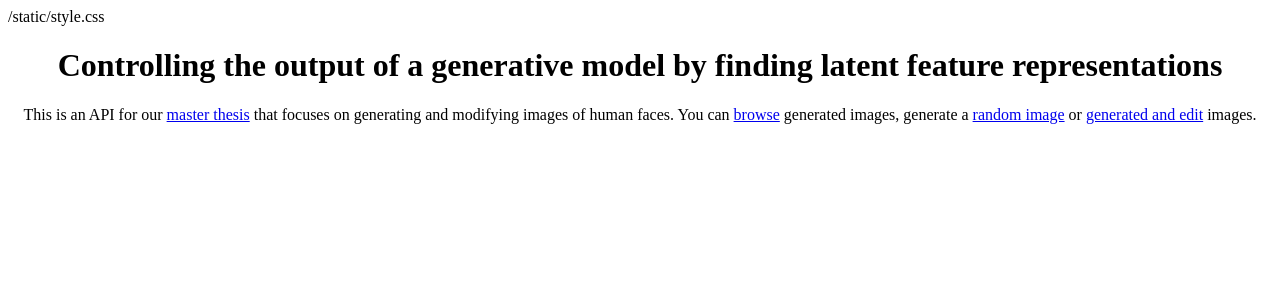
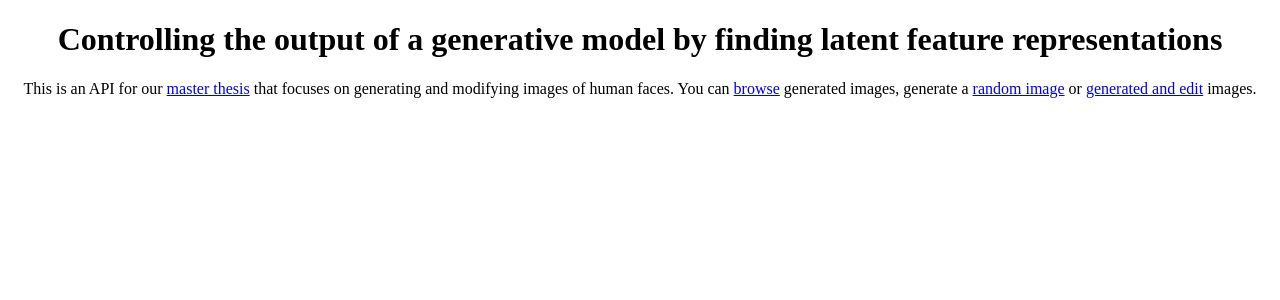
Before and after one commit to Wicwik/DP, a Flask app: page / in a window 1280 px wide. Shown: the top 300 px of the page. Run offline with Flask 2, Linux system fonts and the light colour scheme.

Commit message:
better style

```diff
--- a/templates/index.html
+++ b/templates/index.html
@@ -5,7 +5,6 @@
     <title>API</title>
 </head>
 <body>
-    {{ url_for('static', filename='style.css') }}
     <h1>Controlling the output of a generative model by finding latent feature representations</h1>
     <p>This is an API for our <a href="https://mt.belanec.eu">master thesis</a> that focuses on generating and modifying images of human faces. You can <a href="https://api.belanec.eu/browse">browse</a> generated images, generate a <a href="https://api.belanec.eu/random">random image</a> or <a href="https://api.belanec.eu/generate">generated and edit</a> images.</p>
 </body>
```
